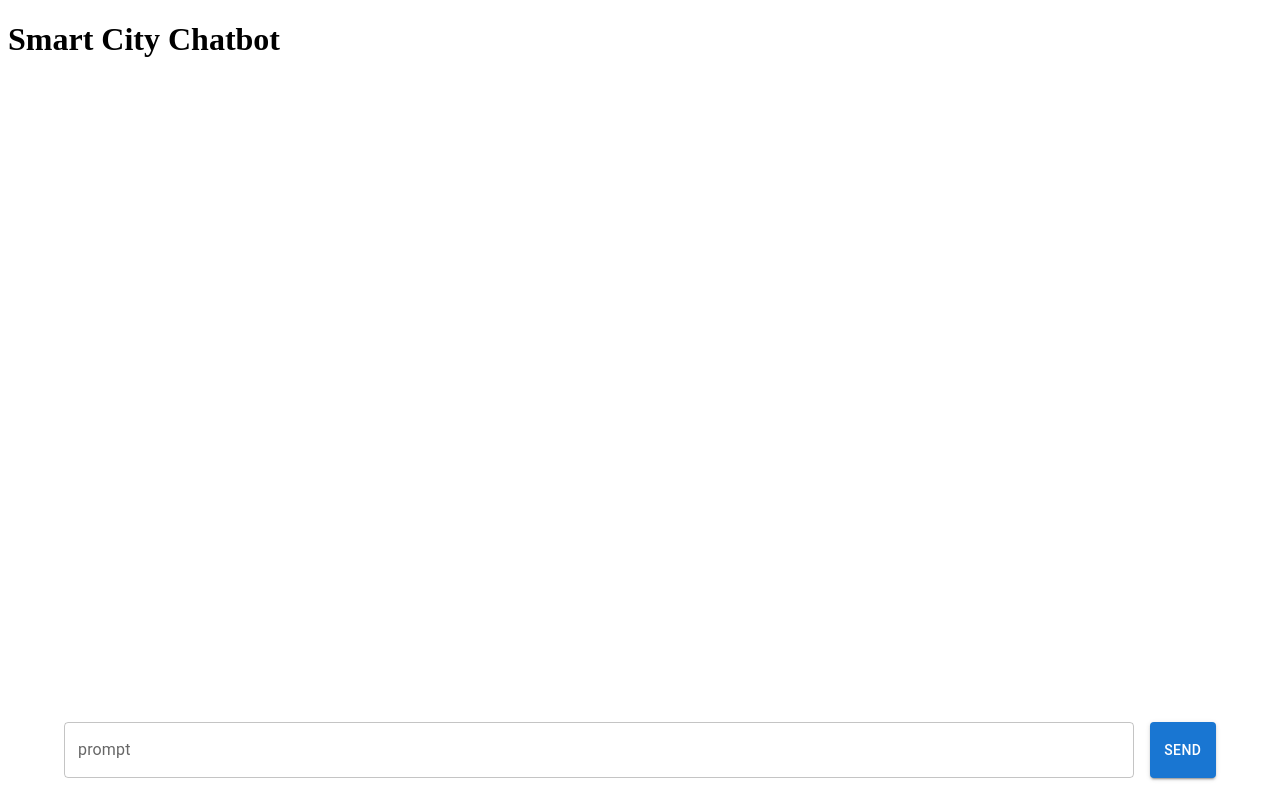
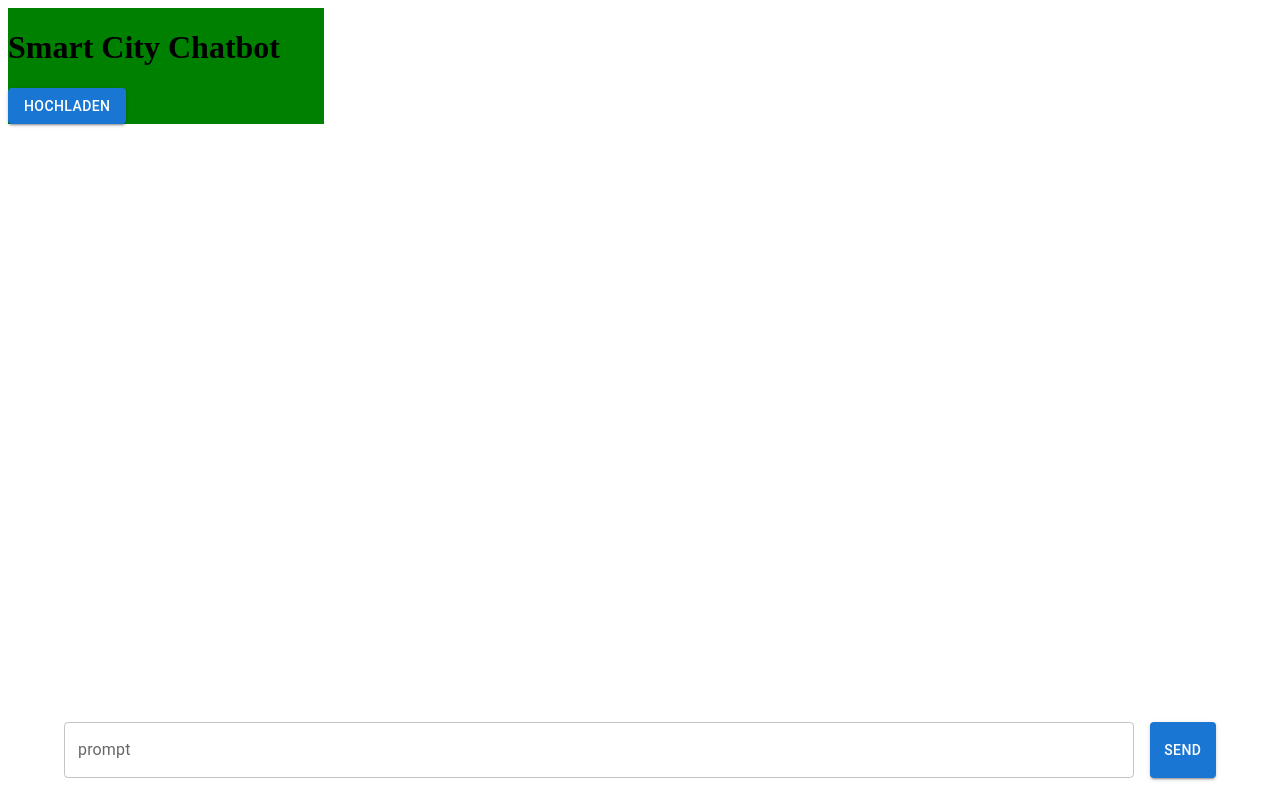
Before and after one commit to SJinKim/SmartCity_Chatbot, a React (Vite) app in the folder frontend/: page / in a window 1280 px wide. Built offline with nearby package versions, Linux system fonts and the light colour scheme; data requests are answered from the project's data file.

Commit message:
Begin Upload Download Function

```diff
--- a/frontend/db.json
+++ b/frontend/db.json
@@ -19,6 +19,14 @@
     {
       "message": "s",
       "id": 5
+    },
+    {
+      "message": "What time?",
+      "id": 6
+    },
+    {
+      "message": "hello",
+      "id": 7
     }
   ]
 }
--- a/frontend/src/App.jsx
+++ b/frontend/src/App.jsx
@@ -1,6 +1,10 @@
+import { Grid } from '@mui/material'
+
 import { useEffect, useState } from 'react'
 import Prompt from './components/Prompt'
+import UploadButton from './components/Upload'
 import messageService from './services/messages'
+
 
 const App = () => {
   const [newMessage, setNewMessage] = useState('')
@@ -38,11 +42,33 @@ const App = () => {
     }
   }
 
+  //TODO Function for sending file to backend
+  const handleNewFile = (event) => {
+    const file = event.target.files[0]
+    const formData = new FormData()
+    formData.append(
+      "Sachverhalt",
+      file,
+      file.name
+    )
+    console.log(file.name);
+    //Ask in Prompt for Confirmation with Message-Bubble and Button
+    messageService.uploadFile(formData)
+  }
+
   return (
-    <>
-      <h1>Smart City Chatbot</h1>
-      <Prompt sendMessage={sendMessage} handleNewMessage={handleNewMessage} newMessage={newMessage} />
-    </>
+    <Grid container>
+      <Grid item xs={3} sx={
+        {backgroundColor: 'green'
+      }
+      }>
+        <h1>Smart City Chatbot</h1>
+        <UploadButton handleNewFile={handleNewFile} />
+      </Grid>
+      <Grid item xs={9}>
+        <Prompt sendMessage={sendMessage} handleNewMessage={handleNewMessage} newMessage={newMessage} />
+      </Grid>
+    </Grid>
   )
 }
 
--- a/frontend/src/components/Prompt.jsx
+++ b/frontend/src/components/Prompt.jsx
@@ -13,7 +13,7 @@ const Prompt = (props) => {
                 bottom: '50px',
                 left: '50%',
                 width: '90%',
-                transform: 'translate(-50%, 50%)'
+                transform: 'translate(-50%, 50%)',
             }}
         >
             <Stack spacing={2} direction='row'>
@@ -24,7 +24,9 @@ const Prompt = (props) => {
                     value={props.newMessage}
                     onChange={props.handleNewMessage}
                 />
-                <Button type='submit' variant='contained'>Send</Button>
+                <Button type='submit' variant='contained'>
+                    Send
+                </Button>
             </Stack>
         </Box>
 
--- /dev/null
+++ b/frontend/src/components/Upload.jsx
@@ -0,0 +1,28 @@
+import { Button } from '@mui/material'
+
+const UploadButton = (props) => {
+    return (
+        <>
+            <Button
+                component='label'
+                variant='contained'
+            >
+                Hochladen
+                <input
+                    hidden
+                    id='upload-file'
+                    accept='
+                    .txt,
+                    .pdf,
+                    .doc,
+                    .docx,
+                    .xml'
+                    type='file'
+                    onChange={props.handleNewFile}
+                />
+            </Button>
+        </>
+    )
+}
+
+export default UploadButton
--- a/frontend/src/services/messages.js
+++ b/frontend/src/services/messages.js
@@ -1,6 +1,8 @@
 import axios from 'axios'
 
 const baseURI = 'http://localhost:3001/message'
+
+const fileUploadURI = ''
 
 const sendMessage = (message) => {
     const req = axios.post(baseURI, message)
@@ -12,5 +14,10 @@ const getMessages = () => {
     return req.then(response => response.data)
 }
 
+const uploadFile = (file) => {
+    const req = axios.post(fileUploadURI, file)
+    return req.then(response => response.data)
+}
 
-export default { sendMessage, getMessages }
+
+export default { sendMessage, getMessages, uploadFile }
```
